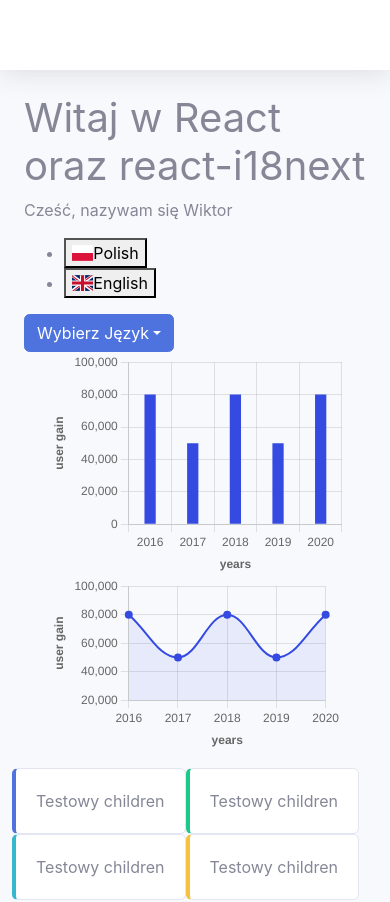
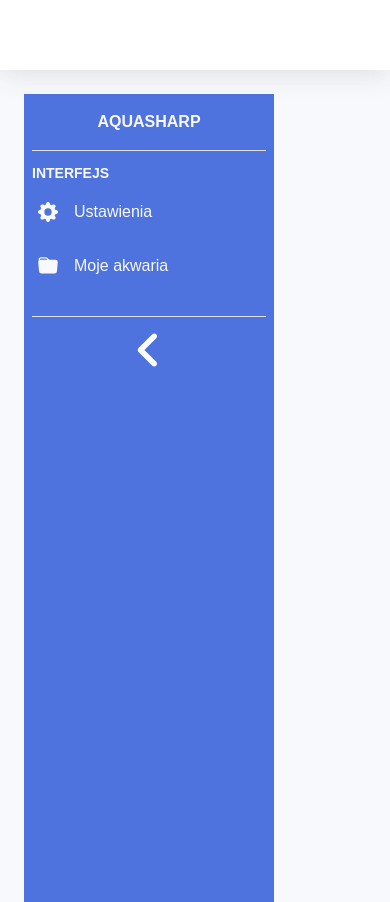
Before and after one commit to grupadotnet/Aqua-Sharp-Frontend, a React (Vite) app: page /dashboard in a window 390 px wide. Shown: the top 902 px of the page. Built offline with nearby package versions, Linux system fonts and the light colour scheme.

Commit message:
Finished sidebar

```diff
--- a/package.json
+++ b/package.json
@@ -20,6 +20,7 @@
     "i18next-http-backend": "^2.1.1",
     "react": "^18.2.0",
     "react-bootstrap": "^2.7.2",
+    "react-bootstrap-icons": "^1.10.3",
     "react-chartjs-2": "^5.2.0",
     "react-dom": "^18.2.0",
     "react-i18next": "^12.1.4",
--- /dev/null
+++ b/src/components/sidebar/Sidebar.tsx
@@ -0,0 +1,60 @@
+import Nav from 'react-bootstrap/Nav';
+import Accordion from 'react-bootstrap/Accordion';
+import Button from 'react-bootstrap/Button';
+import {
+  ChevronLeft,
+  ChevronRight,
+  GearFill,
+  FolderFill,
+  PlusLg,
+  BootstrapFill
+} from 'react-bootstrap-icons';
+import './style.scss';
+import { Col, Container } from 'react-bootstrap';
+import { useState } from 'react';
+import { FontAwesomeIcon } from "@fortawesome/react-fontawesome";
+import {
+  faAngleRight,
+  faAngleLeft
+} from "@fortawesome/free-solid-svg-icons";
+
+
+const Sidebar = () => {
+
+  const [isOpen, setIsOpen] = useState(false);
+  const handleTrigger = () => setIsOpen(!isOpen);
+
+  return (
+    <div className={`column-1 ${isOpen ? "column-1--open" : ""}`}>
+      <div className='logo'>
+        <p className='aqua text-center text-uppercase text-light pt-3 bold'>aquasharp</p>
+        <hr className="bg-light m-2" />
+        <p className='interface text-justify ml-2 text-light mb-0 pb-0 pt-1 text-uppercase'>interfejs</p>
+      </div>
+       <div className='menu'>
+    <Accordion className="options p-2 pt-0" defaultActiveKey={'0'} alwaysOpen>
+      <Accordion.Item eventKey="0">
+        <Accordion.Header className='header-1'><GearFill  className='set-icon align-center mr-3 '/><p className='text-1'>Ustawienia</p></Accordion.Header>
+      </Accordion.Item>
+      <Accordion.Item eventKey="1">
+        <Accordion.Header className='header-2'><FolderFill  className='file-icon align-center mr-3 '/><p className='text-1'>Moje akwaria</p></Accordion.Header>
+        <Accordion.Body className='bg-light base-size square bg-primary rounded text-center p-1 pt-2'>
+          <Nav.Link eventKey="link-1" className='link-text text-dark ml-.5 text-justify'>Akwarium 1</Nav.Link>
+          <Nav.Link eventKey="link-2" className='link-text text-dark ml-.5 text-justify'>Akwarium 2</Nav.Link>
+          <Nav.Link eventKey="link-3" className='link-text text-dark ml-.5 text-justify'>Akwarium 3</Nav.Link>
+          <Nav.Link eventKey="link-4" className='link-text text-dark ml-.5 text-justify'><PlusLg size={15} className='set-icon align-center mr-1 mb-1'/>Dodaj akwarium</Nav.Link>
+        </Accordion.Body>
+      </Accordion.Item>
+       </Accordion>
+       </div>
+       <div className='text-center'>
+        <hr className="bg-light m-2" />
+          <div className="trigger" onClick={handleTrigger}>
+          <FontAwesomeIcon icon={isOpen ? faAngleRight : faAngleLeft} />
+          </div>
+          </div>
+       </div>
+  );
+};
+
+export default Sidebar;
--- /dev/null
+++ b/src/components/sidebar/index.ts
@@ -0,0 +1 @@
+export{default as Sidebar} from "./Sidebar";
--- /dev/null
+++ b/src/components/sidebar/style.scss
@@ -0,0 +1,109 @@
+*{
+    font-family: 'Source Sans Pro', sans-serif;
+}
+.column-1{
+    background-color: #4e73df;
+    height: 100vh;
+    width: 250px;
+}
+.accordion-button {
+  display: flex;
+  flex-direction: row;
+  background-color: #4e73df !important;
+  border: none;
+  width: 100%;
+  color: #f8f9fc;
+  font-size: 18px;
+  text-align: justify;
+  padding-top: 10px;
+}
+.accordion-button:hover {
+  opacity: 0.5;
+}
+.aqua{
+  font-weight: 600;
+  font-size: 18px;
+}
+.interface{
+  font-weight: 700;
+  font-size: 16px;
+}
+.menu, .aquarius{
+  font-size: 12px;
+  font-weight: 700;
+}
+.trigger {
+  height: 50px;
+  font-size: 44px;
+  cursor: pointer;
+  display: flex;
+  align-items: center;
+  justify-content: center;
+  color: white;
+}
+.link-text{
+  font-size: 16px;
+}
+.column-1--open .file-icon{
+  margin-bottom: 10px;
+}
+.column-1--open{
+    background-color: #4e73df;
+    width: 100px;
+    height: 100vh;
+}
+.column-1--open .aqua{
+    visibility: hidden;
+}
+.column-1--open .accordion-button{
+    background-color: #4e73df !important;
+    border: none;
+    width: 100%;
+    color: #f8f9fc;
+    font-size: 18px;
+    text-align: justify;
+}
+ .column-1 .set-icon , .file-icon{
+    font-size: 20px;
+}
+.column-1--open .interface{
+    font-size: 14px;
+    text-align: center;
+}
+.column-1--open .text-1{
+    display: none;
+}
+.column-1--open .accordion-button{
+    display: flex;
+    flex-direction: column;
+    align-items: center;
+    justify-content: end;
+}
+.column-1--open .accordion-body{
+  display: none;
+}
+.column-1--open .header-1{
+    margin-top: 10px;
+    margin-bottom: 20px;
+}
+.column-1--open .header-2{
+    margin-top: 10px;
+}
+.column-1--open .set-icon , .column-1--open .file-icon{
+    font-size: 28px;
+}
+.column-1--open .interface{
+    display: none;
+}
+
+@media (max-width: 1024px) {
+    .accordion-button , .aqua{
+        font-size: 16px;
+    }
+    .interface{
+        font-size: 14px;
+    }
+    .link-text{
+        font-size: 14px;
+    }
+}
--- a/src/pages/working/index.tsx
+++ b/src/pages/working/index.tsx
@@ -1,5 +1,6 @@
 import { Col, Row } from 'react-bootstrap';
 import Form from 'react-bootstrap/Form';
+
 import { useTranslation } from 'react-i18next';
 
 import { CategoryScale } from 'chart.js';
@@ -25,6 +26,7 @@ import {
 } from '@/components';
 
 import './Working.scss';
+import { Sidebar } from '../../components/sidebar';
 
 export const Working: React.FC = () => {
   const { t } = useTranslation();
@@ -35,6 +37,7 @@ export const Working: React.FC = () => {
 
   return (
     <div>
+      <Sidebar></Sidebar>
       {/* i18next start */}
       <h1>{t('welcome_to_react')}</h1>
       <p>{t('variable_example', { name })}</p>
```
Also changed, not shown: 1 other file (tests, documents, lock files or other folders).
